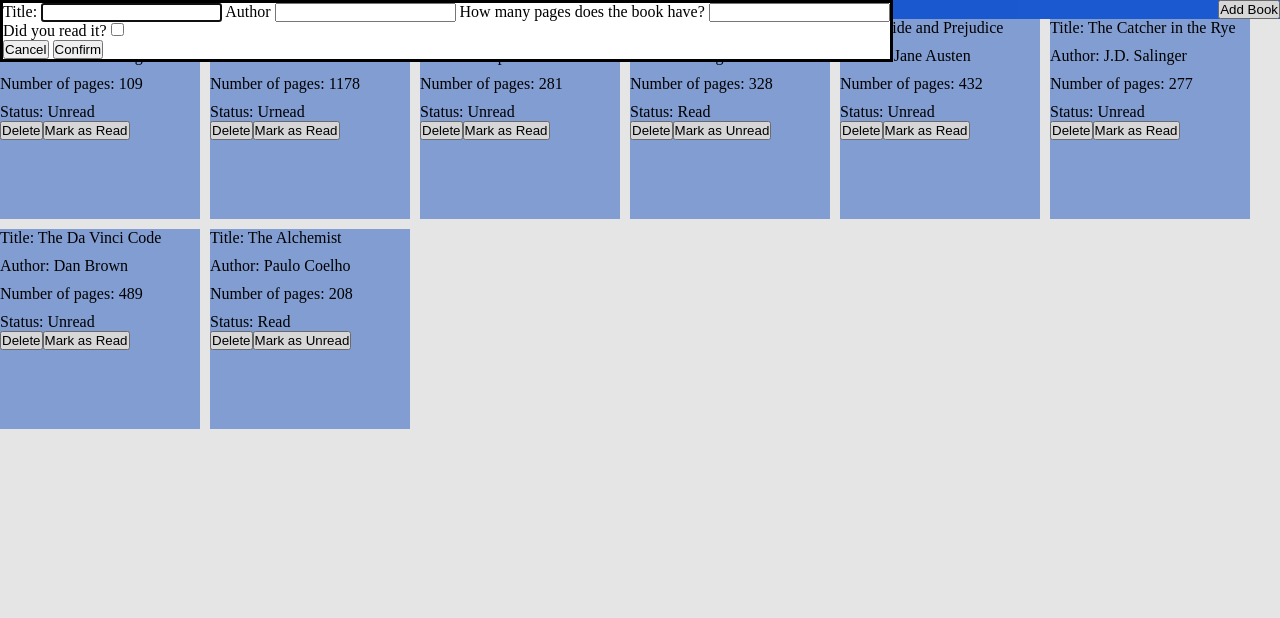
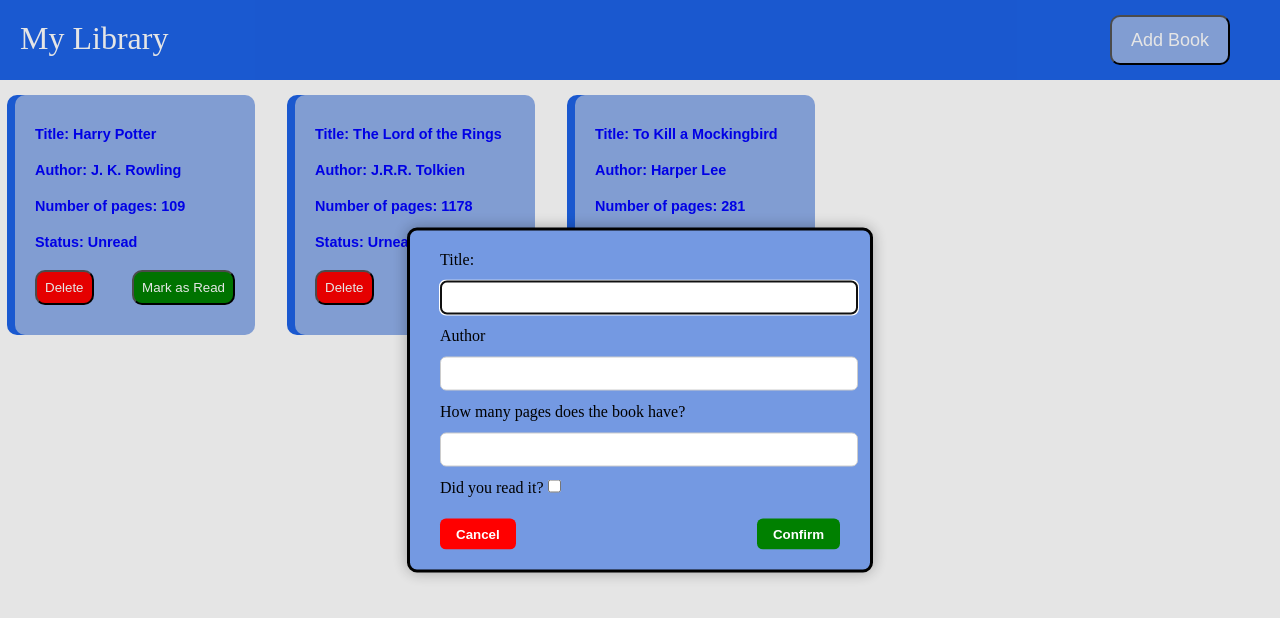
Before and after one commit to mahir-yadav/OdinProjects, a plain HTML site: page Library/index.html in a window 1280 px wide. Both pictures are taken after a click on the button "Add Book". Drawn offline with Linux system fonts and the light colour scheme.

Commit message:
done styling

```diff
--- a/Library/index.js
+++ b/Library/index.js
@@ -4,7 +4,10 @@
 const confirmBtn = document.getElementById("confirmBtn");
 
 let library = [];
+dialog.addEventListener("close", () => {
+    dialog.querySelector("form").reset();
 
+});
 addBookBtn.addEventListener("click", () => {
     dialog.showModal();
 });
@@ -29,6 +32,7 @@
     books[0].innerHTML = "";
     showLibrary(myLibrary);
     dialog.close();
+    dialog.querySelector("form").reset();
 });
 
 const myLibrary = []
@@ -66,14 +70,19 @@
         deleteButton.setAttribute("type", "button");
         deleteButton.setAttribute("book-id", book.id);
         deleteButton.textContent = "Delete";
-
+        deleteButton.classList.add("delete-btn");
         let markedButton = document.createElement("button");
         markedButton.setAttribute("type", "button");
         markedButton.setAttribute("book-id", book.id);
         if (book.status == "Read") {
             markedButton.textContent = "Mark as Unread";
+            markedButton.classList.add("mark-read");
+
+
         } else {
             markedButton.textContent = "Mark as Read";
+            markedButton.classList.add("mark-unread");
+
         }
         buttons.appendChild(deleteButton);
         buttons.appendChild(markedButton);
@@ -97,17 +106,10 @@
             books[0].innerHTML = "";
             showLibrary(library);
         });
-
-
-
     });
 }
 addBookToLibrary("Harry Potter", "J. K. Rowling", "109", "Unread");
 addBookToLibrary("The Lord of the Rings", "J.R.R. Tolkien", "1178", "Urnead");
 addBookToLibrary("To Kill a Mockingbird", "Harper Lee", "281", "Unread");
-addBookToLibrary("1984", "George Orwell", "328", "Read");
-addBookToLibrary("Pride and Prejudice", "Jane Austen", "432", "Unread");
-addBookToLibrary("The Catcher in the Rye", "J.D. Salinger", "277", "Unread");
-addBookToLibrary("The Da Vinci Code", "Dan Brown", "489", "Unread");
-addBookToLibrary(" The Alchemist", "Paulo Coelho", "208", "Read");
+
 showLibrary(myLibrary);
--- a/Library/style.css
+++ b/Library/style.css
@@ -1,19 +1,36 @@
 * {
     margin: 0;
     padding: 0;
+    /* outline: 1px solid red; */
 }
-
 .header {
     display: flex;
     justify-content: space-between;
     background-color: rgb(29, 99, 231);
     color: white;
+    height: 80px;
 }
 
 .card {
     height: 200px;
     width: 200px;
     background-color: rgb(144, 175, 234);
+    border-radius: 10px;
+    padding: 20px;
+    margin: 15px;
+    display: flex;
+    flex-direction: column;
+    gap: 20px;
+    /* box-shadow: 2px 2px gray; */
+    box-shadow: -8px 0px rgb(29, 99, 231);
+
+    justify-content: center;
+}
+
+.card:hover {
+    background-color: rgb(116, 153, 226);
+    transform: scale(1.07);
+    transition: 0.5s ease-out;
 }
 
 .main {
@@ -25,5 +42,128 @@
 .content {
     display: flex;
     flex-direction: column;
-    gap: 10px;
+    gap: 20px;
+    font-family: Arial, Helvetica, sans-serif;
+
+    color: blue;
+    font-weight: bold;
+    font-size: 0.9rem;
 }
+
+.heading {
+    font-size: 2rem;
+    padding: 20px;
+}
+
+.add-btn {
+    padding: 15px;
+    padding-right: 50px;
+}
+
+.card-btn {
+    display: flex;
+    justify-content: space-between;
+}
+
+.addbook {
+    background-color: rgb(144, 175, 234);
+    height: 50px;
+    width: 120px;
+    border-radius: 10px;
+    color: white;
+    font-size: 18px;
+}
+
+.addbook:hover {
+    background-color: rgb(116, 153, 226);
+}
+
+.card-btn>button {
+    border-radius: 10px;
+    color: white;
+    padding: 8px;
+}
+
+.card-btn>button:hover {
+    transform: scale(1.07);
+
+}
+
+.mark-unread {
+    background-color: green;
+}
+
+.mark-unread:hover {
+    background-color: rgb(3, 101, 3);
+    transform: scale(1.07);
+
+}
+
+.mark-read,
+.delete-btn {
+    background-color: red;
+}
+
+.mark-read:hover,
+.delete-btn:hover {
+    background-color: rgb(239, 7, 7);
+    transform: scale(1.07);
+
+}
+
+.dialogbook {
+    border-radius: 10px;
+    padding: 20px 30px;
+    background: rgb(116, 153, 226);
+    box-shadow: 0 0 15px rgba(0, 0, 0, 0.3);
+    max-width: 400px;
+    width: 100%;
+    top: 50%;
+    left: 50%;
+    transform: translate(-50%,-50%);
+}
+
+.dialogbook form {
+    display: flex;
+    flex-direction: column;
+    gap: 12px;
+}
+
+.dialogbook input[type="text"],
+.dialogbook input[type="number"] {
+    padding: 8px;
+    border: 1px solid #ccc;
+    border-radius: 6px;
+    font-size: 14px;
+    width: 100%;
+}
+
+.dialogbook div:last-child {
+    display: flex;
+    justify-content: space-between;
+    margin-top: 10px;
+}
+.dialogbook button {
+    padding: 8px 16px;
+    border-radius: 6px;
+    border: none;
+    cursor: pointer;
+    font-weight: bold;
+}
+.dialogbook button#confirmBtn {
+    background-color: green;
+    color: white;
+}
+
+.dialogbook button#confirmBtn:hover {
+    background-color: #1f8536;
+}
+
+.dialogbook button[formmethod="dialog"] {
+    background-color: red;
+    color: white;
+}
+
+.dialogbook button[formmethod="dialog"]:hover {
+    background-color: #b52a38;
+}
```
